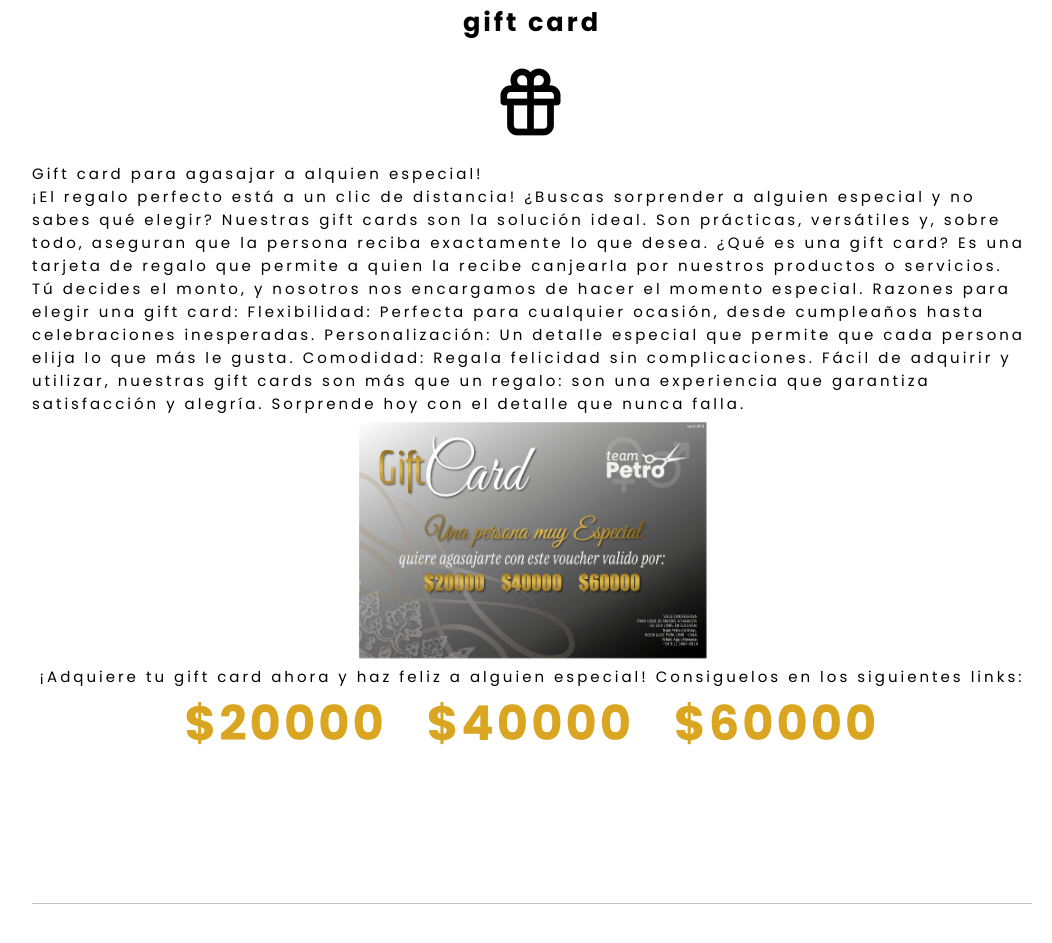
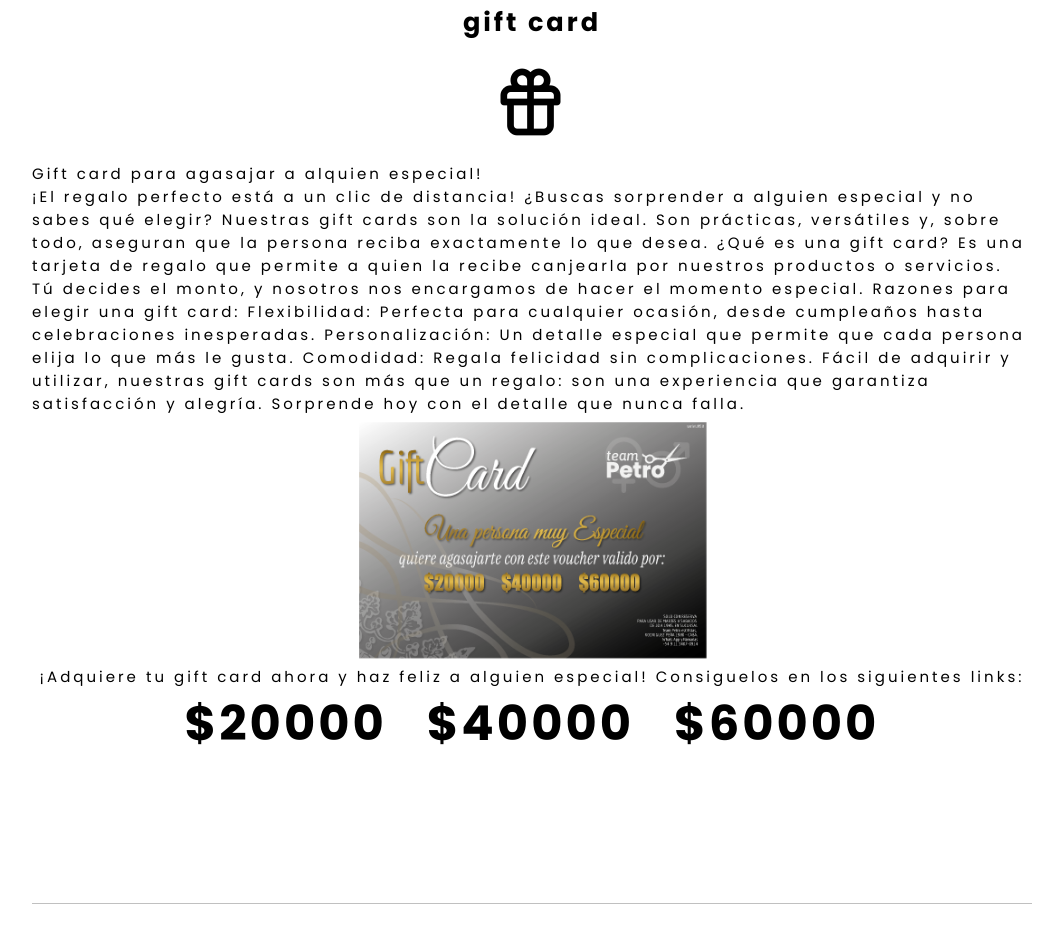
Before and after one commit to Charlywsurf/TeamPetro3, a plain HTML site: page index.html in a window 1280 px wide. Shown: the part 6103-7046 px from the top of the page, without its empty margins (108-1160 px from the left). Drawn offline with nearby package versions, Linux system fonts and the light colour scheme; a web font is replaced by a local one.

Commit message:
cambio de color

```diff
--- a/estilos.css
+++ b/estilos.css
@@ -118,10 +118,10 @@ main {
 }
 .gift_paquetes {
   display: flex;
-  color: goldenrod;
+
 }
 .gift_paquetes a {
-  color: goldenrod;
+  color: black;
   font-size: 3rem;
   font-weight: bold;
   padding: 0 20px;
--- a/index.html
+++ b/index.html
@@ -291,7 +291,7 @@
         ></iframe
         ><br />
         <p>
-          Team Petro estilistas Salon Team Petro estilistas, esta ubicado en
+          Team Petro estilistas, esta ubicado en
           Recoleta, barrio llamado "la París argentina" por la inmigración
           francesa desde 1840 y su consecuente arquitectura. Dentro de sus
           límites se encuentran grandes espacios culturales, monumentos
```
